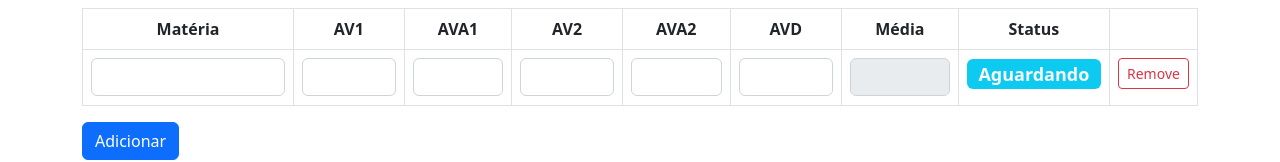
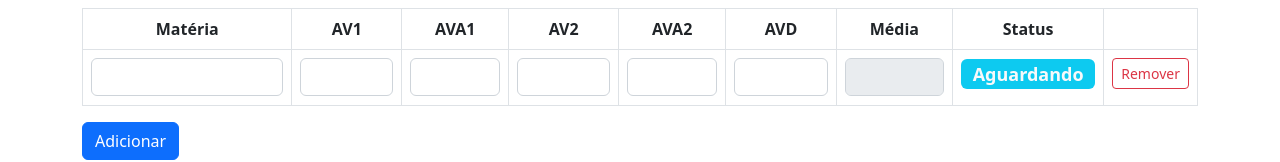
Before and after one commit to HenriqueBarucco/Estacio-Notas, a React (Create React App) app: page / in a window 1280 px wide. Both pictures are taken after a click on the button "Adicionar". Shown: the part 308-470 px from the top of the page. Built offline with nearby package versions, Linux system fonts and the light colour scheme.

Commit message:
fix: Botão de Remove(r)

```diff
--- a/src/components/Table/Table.js
+++ b/src/components/Table/Table.js
@@ -342,7 +342,7 @@ class Table extends React.Component {
                                                     className="btn btn-outline-danger btn-sm"
                                                     onClick={this.handleRemoveSpecificRow(myStorage.indexOf(x))}
                                                 >
-                                                    Remove
+                                                    Remover
                                                 </button>
                                             </td>
                                         </tr>
```
